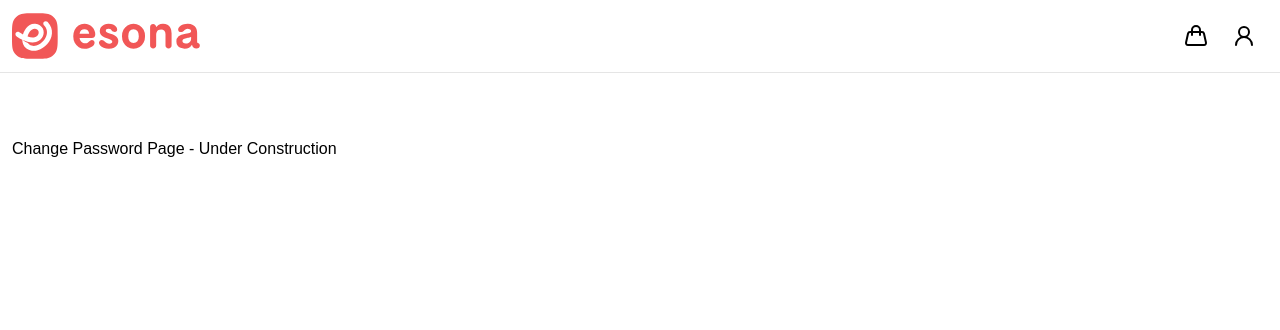
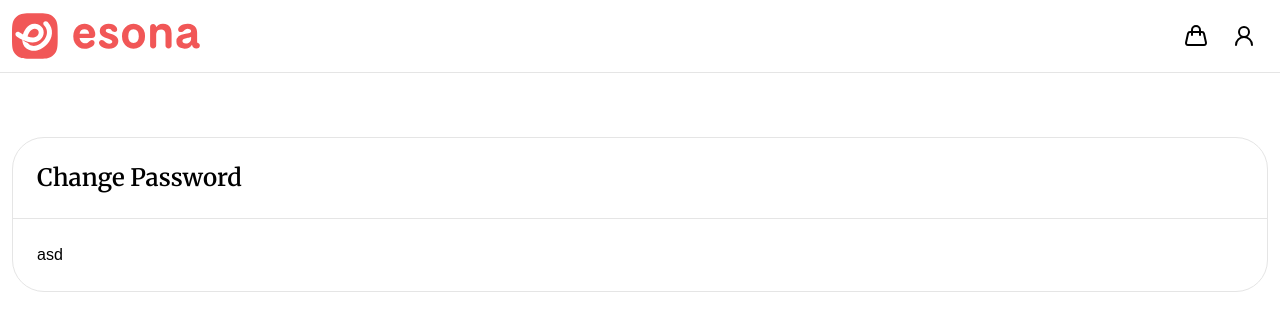
Before and after one commit to marianobura/pp-ecommerce-nextjs, a Next.js app in the folder frontend/: page /profile/change-password in a window 1280 px wide. Shown: the top 330 px of the page. Built offline with nearby package versions, Linux system fonts and the light colour scheme.

Commit message:
Refactor profile pages to use ProfileSection component and remove under construction messages

```diff
--- a/frontend/src/app/profile/change-password/page.tsx
+++ b/frontend/src/app/profile/change-password/page.tsx
@@ -1,3 +1,5 @@
+import ProfileSection from '@/components/layout/Profile';
+
 export default function ChangePasswordPage() {
-  return <div>Change Password Page - Under Construction</div>;
+  return <ProfileSection title="Change Password">asd</ProfileSection>;
 }
--- a/frontend/src/app/profile/orders/page.tsx
+++ b/frontend/src/app/profile/orders/page.tsx
@@ -1,3 +1,5 @@
+import ProfileSection from '@/components/layout/Profile';
+
 export default function OrdersPage() {
-  return <div>Orders Page - Under Construction</div>;
+  return <ProfileSection title="My Orders">asd</ProfileSection>;
 }
--- a/frontend/src/app/profile/payment/page.tsx
+++ b/frontend/src/app/profile/payment/page.tsx
@@ -1,3 +1,5 @@
+import ProfileSection from '@/components/layout/Profile';
+
 export default function PaymentPage() {
-  return <div>Payment Page - Under Construction</div>;
+  return <ProfileSection title="Payment">asd</ProfileSection>;
 }
--- /dev/null
+++ b/frontend/src/components/layout/Profile.tsx
@@ -0,0 +1,18 @@
+import BaseText from '@/components/base/BaseText';
+import React from 'react';
+
+type ProfileSectionProps = {
+  title: string;
+  children: React.ReactNode;
+};
+
+export default function ProfileSection({ title, children }: ProfileSectionProps) {
+  return (
+    <div className="h-full flex-1 rounded-4xl border border-neutral-200">
+      <div className="border-b border-neutral-200 p-6">
+        <BaseText variant="h2">{title}</BaseText>
+      </div>
+      <div className="p-6">{children}</div>
+    </div>
+  );
+}
```
